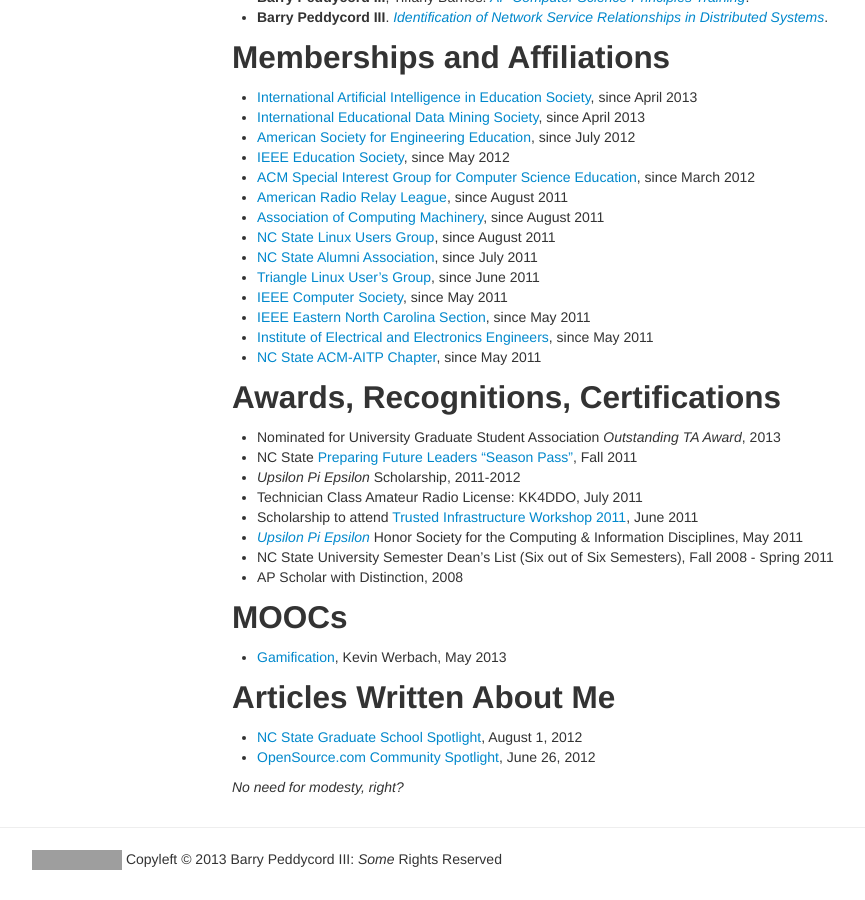
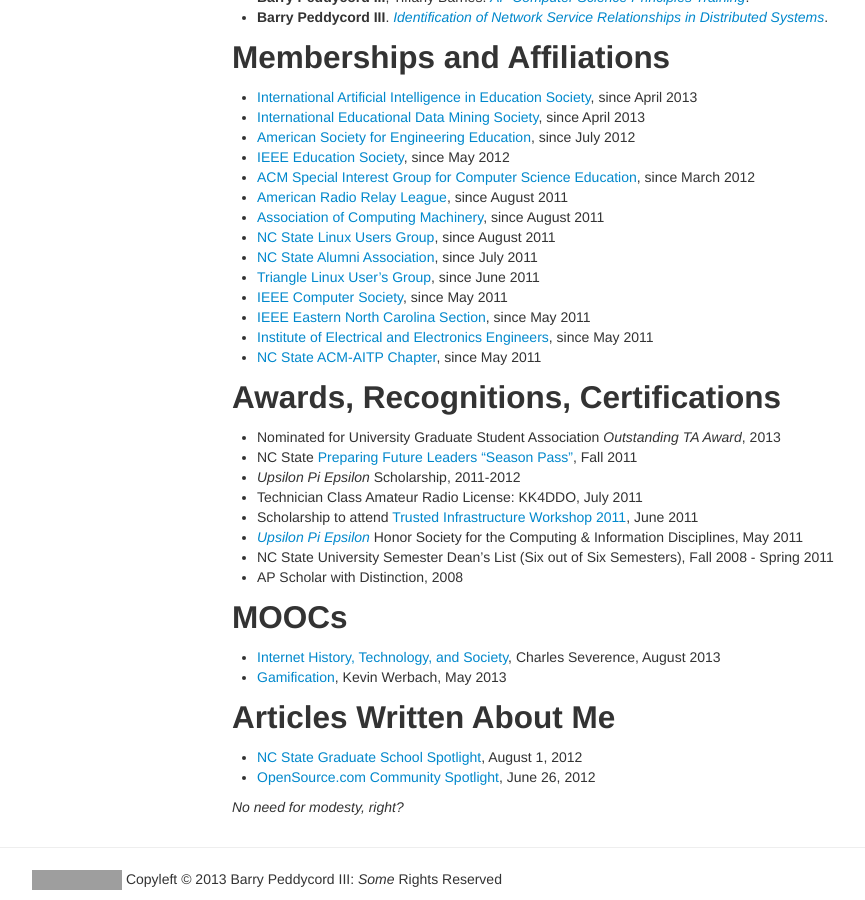
Before and after one commit to isharacomix/oldsite, a Jekyll site: the page built from cv.md, in a window 1280 px wide and 900 px high, scrolled down 2573 px. Shown: the whole window, without its empty margins (123-988 px from the left). Built offline with Jekyll 4.4.1, drawn with Linux system fonts in a browser that asks for light colours; grey boxes are pictures that could not be loaded.

Commit message:
IHTS MOOC.

```diff
--- a/cv.md
+++ b/cv.md
@@ -149,6 +149,7 @@
 
 MOOCs
 -----
+ * [Internet History, Technology, and Society]({{site.baseurl}}files/mooc_ihts2013.pdf), Charles Severence, August 2013
  * [Gamification]({{site.baseurl}}files/mooc_gamification2013.pdf), Kevin Werbach, May 2013
 
 
```
Also changed, not shown: 1 other file.
